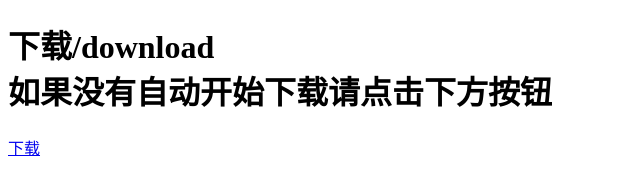
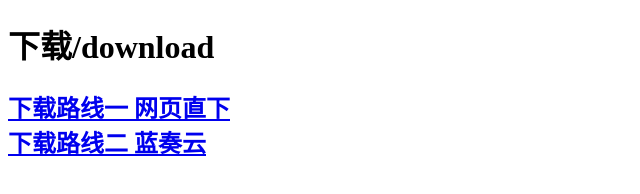
Before and after one commit to null1145/subui, a plain HTML site: page download.html in a window 1280 px wide. Shown: the whole page, without its empty margins (0-640 px from the left). Drawn offline with Linux system fonts and the light colour scheme.

Commit message:
Add files via upload

```diff
--- a/download.html
+++ b/download.html
@@ -5,8 +5,7 @@
 	<title>WebCat</title>
   </head>
   <body>
-	<h1>下载/download<br>如果没有自动开始下载请点击下方按钮</h1>
-    <iframe href="subui.zip" download style="display:none"></iframe>
-	<a href="subui.zip" download>下载</a>
+	<h1>下载/download<br></h1><h2>
+	<a href="subui.zip" download>下载路线一 网页直下</a><br><a href="https://wwo.lanzouq.com/b00l0tvj3a">下载路线二 蓝奏云</a>
   </body>
 </html>
```
